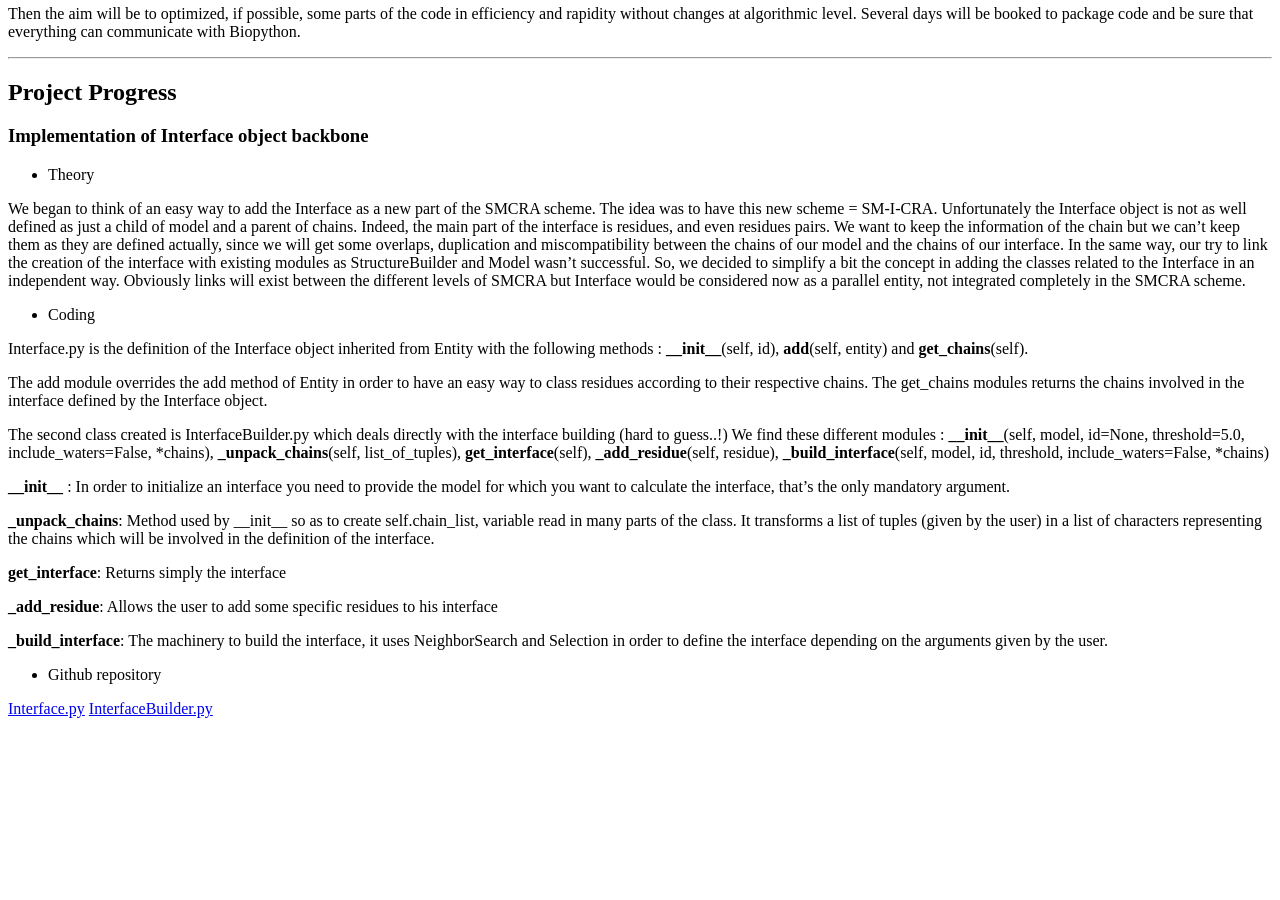
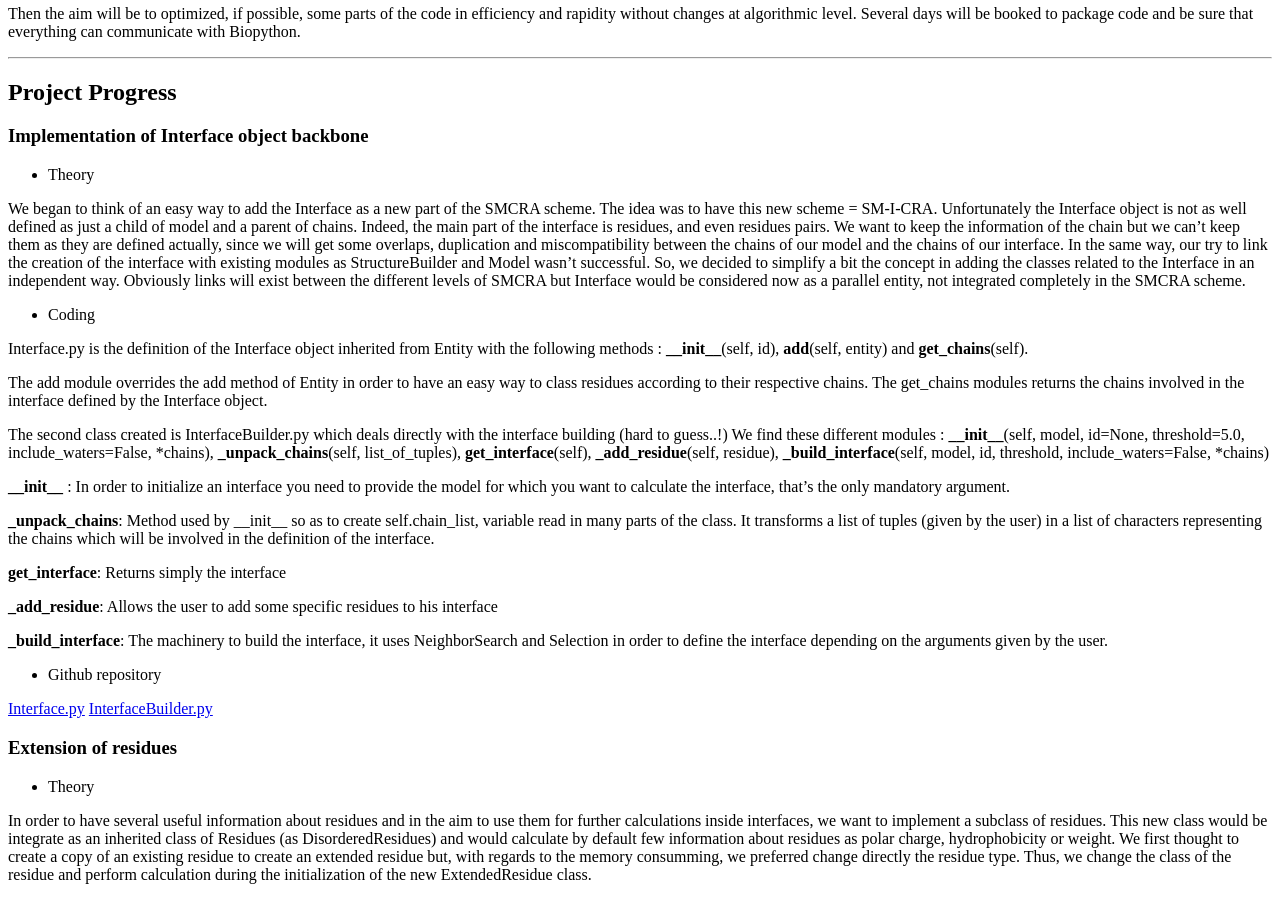
Before and after one commit to biopython/biopython.github.io, a Jekyll site: the page built from wiki/GSoC2011_mtrellet.md, in a window 1280 px wide and 900 px high, scrolled down 1896 px. Built offline with Jekyll 4.4.1, drawn with Linux system fonts in a browser that asks for light colours; before the commit the page ends 2630 px from its top, so only the background shows below that.

Commit message:
Change to wiki page

```diff
--- a/wiki/GSoC2011_mtrellet.md
+++ b/wiki/GSoC2011_mtrellet.md
@@ -199,3 +199,18 @@ on the arguments given by the user.
 
 [Interface.py](https://github.com/mtrellet/biopython/commit/4cfa4359d0f927609c076ed7b66f37add5aabdfb)
 [InterfaceBuilder.py](https://github.com/mtrellet/biopython/commit/194efe37ac8f88d688e0cf528f1fb896c8441866)
+
+### Extension of residues
+
+-   Theory
+
+In order to have several useful information about residues and in the
+aim to use them for further calculations inside interfaces, we want to
+implement a subclass of residues. This new class would be integrate as
+an inherited class of Residues (as DisorderedResidues) and would
+calculate by default few information about residues as polar charge,
+hydrophobicity or weight. We first thought to create a copy of an
+existing residue to create an extended residue but, with regards to the
+memory consumming, we preferred change directly the residue type. Thus,
+we change the class of the residue and perform calculation during the
+initialization of the new ExtendedResidue class.
```
Also changed, not shown: 1 other file.
